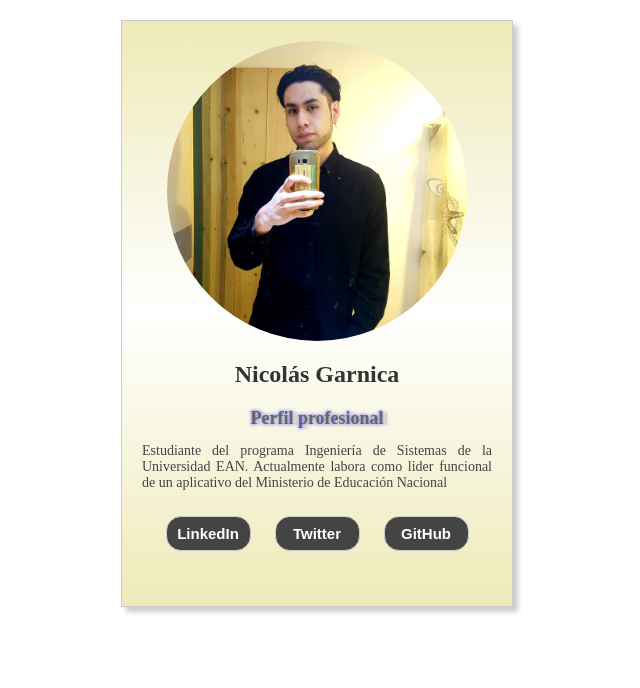
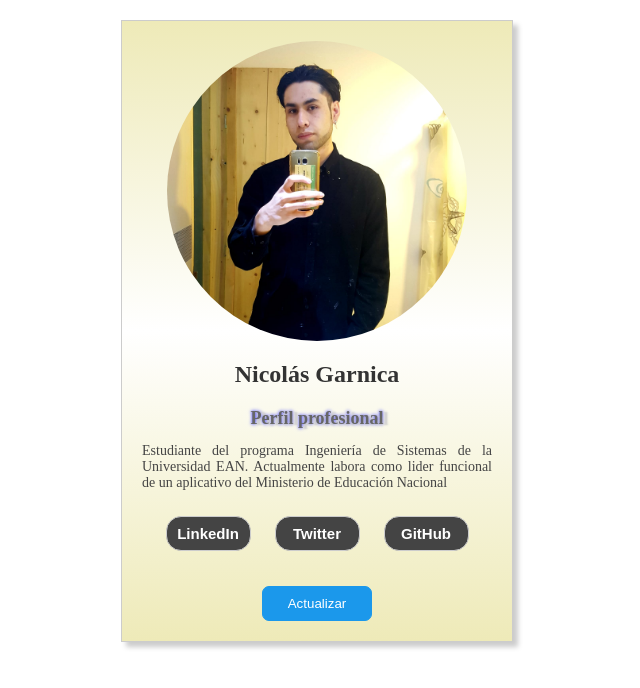
Before and after one commit to iLatham/Clase_Desarrollo_Web_EAN, a plain HTML site: page index.html in a window 1280 px wide. Shown: the whole page, without its empty margins (323-963 px from the left). Drawn offline with Linux system fonts and the light colour scheme.

Commit message:
Ventana de confirmación con JS
Se realiza una ventana de confirmación utilizando JS en el cual, se actualiza parte de la información contenida en la tarjeta de presentación según las indicaciones de la actividad "06 Tarjeta de Presentación Interactiva".

```diff
--- a/index.html
+++ b/index.html
@@ -12,9 +12,9 @@
   <section>
     <div class="card">
       <img src="media/img1.jpeg" alt="Foto de Perfil" class="profile-picture">
-      <h1 class="name">Nicolás Garnica</h1>
-      <h2 class="title">Perfil profesional</h2>
-      <p class="description">
+      <h1 class="name" id="name">Nicolás Garnica</h1>
+      <h2 class="title" id="title">Perfil profesional</h2>
+      <p class="description" id="description">
         Estudiante del programa Ingeniería de Sistemas de la Universidad EAN. Actualmente
         labora como lider funcional de un aplicativo del Ministerio de Educación Nacional
       </p>
@@ -24,8 +24,13 @@
         <div><button><a href="https://x.com/NicoEsteban02" class="twitter" target="_blank">Twitter</a></button></div>
         <div><button><a href="https://github.com/iLatham" class="github" target="_blank">GitHub</a></button></div>
       </div>
+
+      <div class="btn-update">
+        <button type="button" class="update" id="update" onclick="actualizarTexto()">Actualizar</button>
+      </div>
     </div>
   </section>
 
+  <script src="script.js"></script>
 </body>
 </html>
--- /dev/null
+++ b/script.js
@@ -0,0 +1,12 @@
+function actualizarTexto() {
+    if (window.confirm("¡Se ha actualizado la información!")) {
+        const name = document.getElementById("name");
+        const title = document.getElementById("title");
+        const description = document.getElementById("description");
+        name.textContent = "Nicolas Esteban Garnica Herrera";
+        title.textContent = "Perfil Profesional Actualizado";
+        title.style = "color: red; transition: all 0.5s;";
+        description.innerHTML = "Estudiante de Ingeniería de Sistemas - Universidad EAN. <br> Email institucional: ngarnic03766@universidadean.edu.co";
+        description.style.fontWeight = "bold";
+    }
+}
--- a/styles.css
+++ b/styles.css
@@ -79,3 +79,26 @@
   bottom: 5px;
   transition: all 0.3s;
 }
+
+.btn-update {
+  width: 100%;
+  text-align: center;
+}
+
+.btn-update button {
+  width: 110px;
+  height: 35px;
+  background-color: #1b98eb;
+  color: #fff;
+  cursor: pointer;
+  border: 1px solid #1b98eb;
+  border-radius: 7px;
+  transition: all 0.3s;
+}
+
+.btn-update button:hover {
+  background-color: #0072be;
+  color: #fff;
+  cursor: pointer;
+  border: 1px solid #0072be;
+}
```
